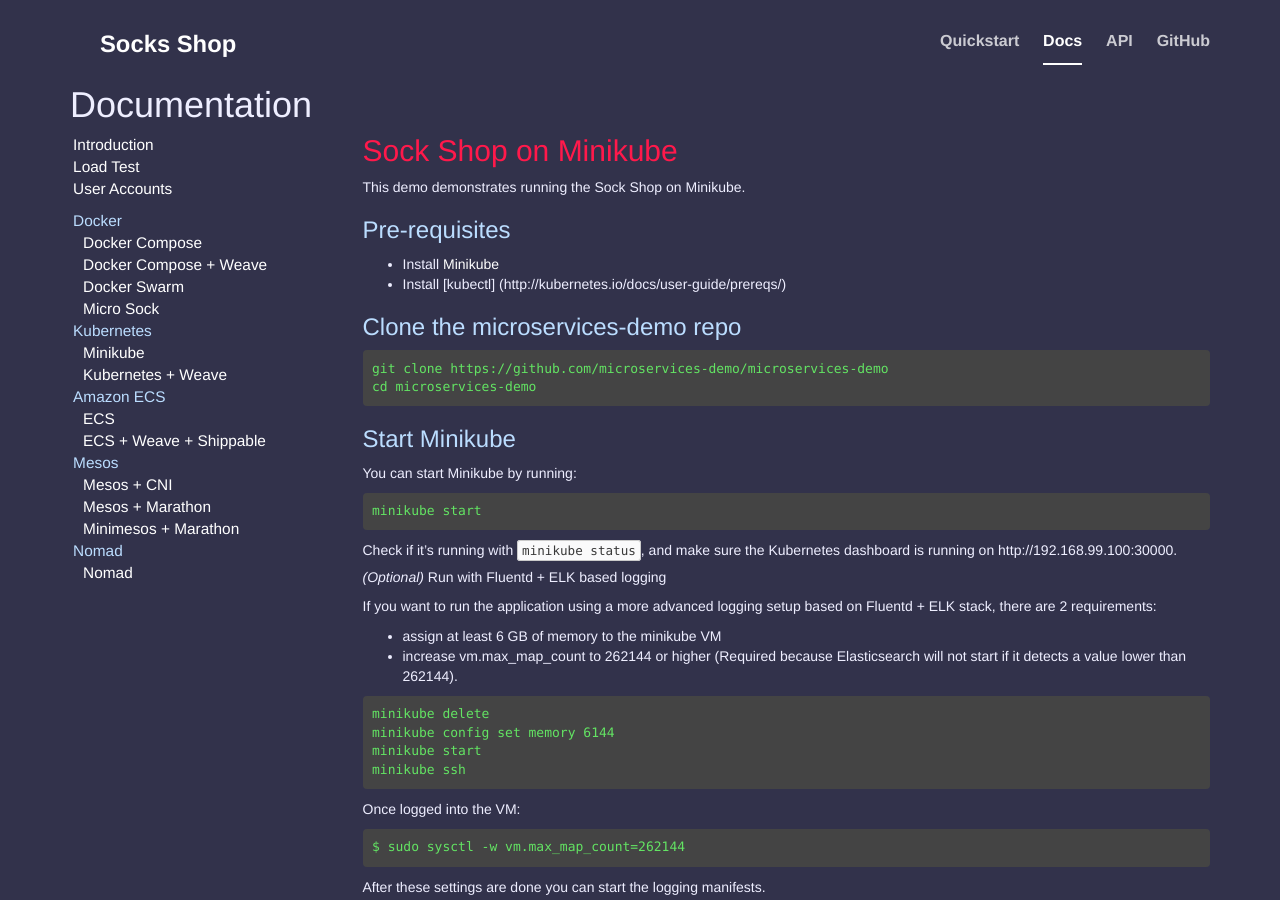
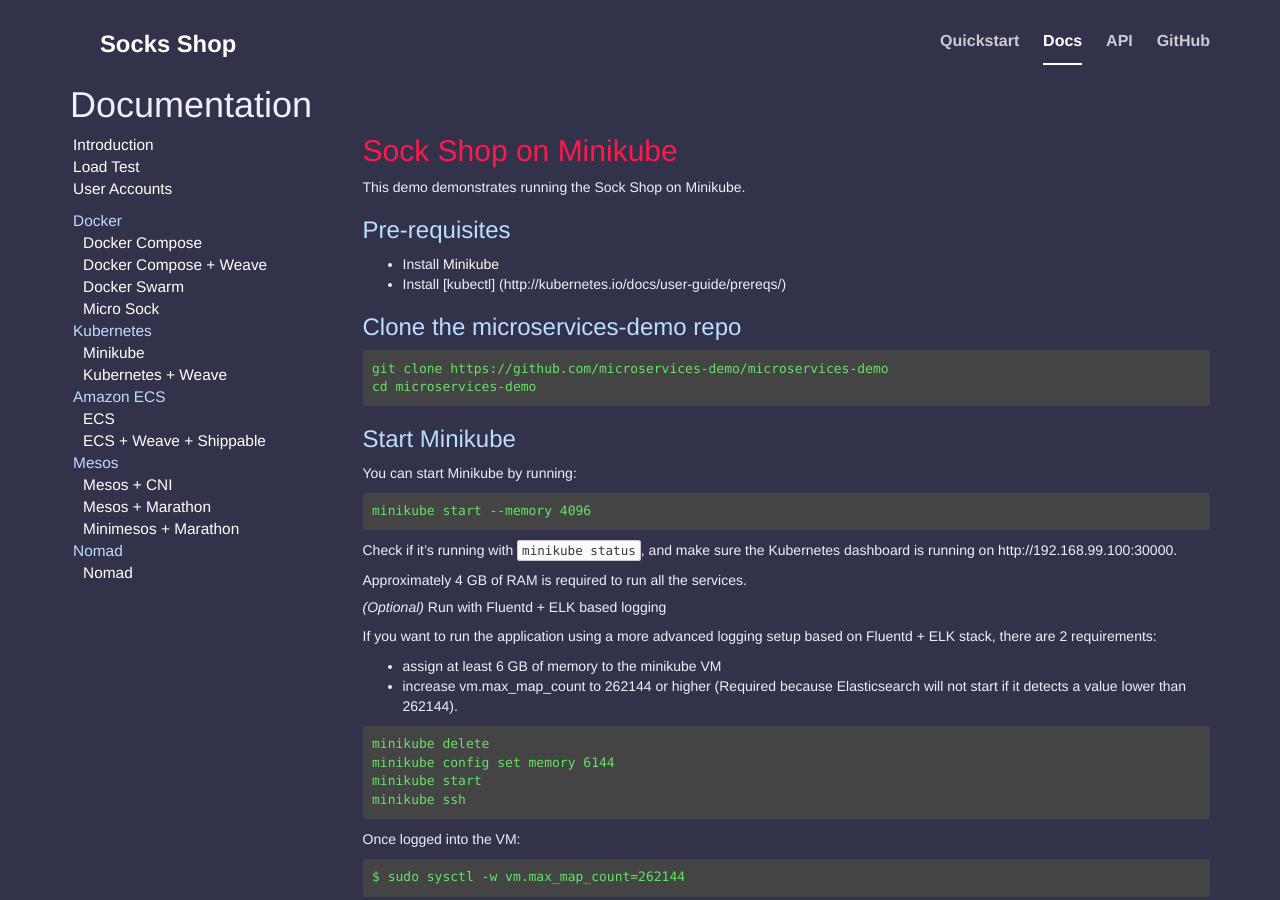
Before and after one commit to microservices-demo/microservices-demo.github.io, a Jekyll site: the page built from deployment/kubernetes-minikube.md, in a window 1280 px wide and 900 px high. Built offline with Jekyll 4.4.1, drawn with Linux system fonts in a browser that asks for light colours; nearby versions of some CDN libraries; our own code applies the rules of GitHub Pages for plain Markdown files.

Commit message:
Specify 4GB of ram for minikube

````diff
--- a/deployment/kubernetes-minikube.md
+++ b/deployment/kubernetes-minikube.md
@@ -22,11 +22,12 @@
 You can start Minikube by running:
 
 ```
-minikube start
+minikube start --memory 4096
 ```
 
 Check if it's running with `minikube status`, and make sure the Kubernetes dashboard is running on http://192.168.99.100:30000.
 
+Approximately 4 GB of RAM is required to run all the services.
 
 ##### *(Optional)* Run with Fluentd + ELK based logging
 
````
